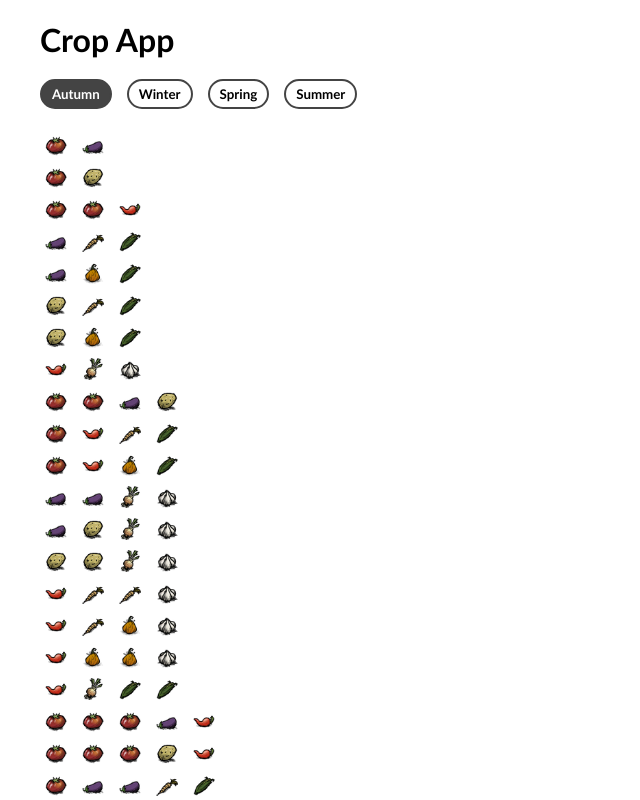
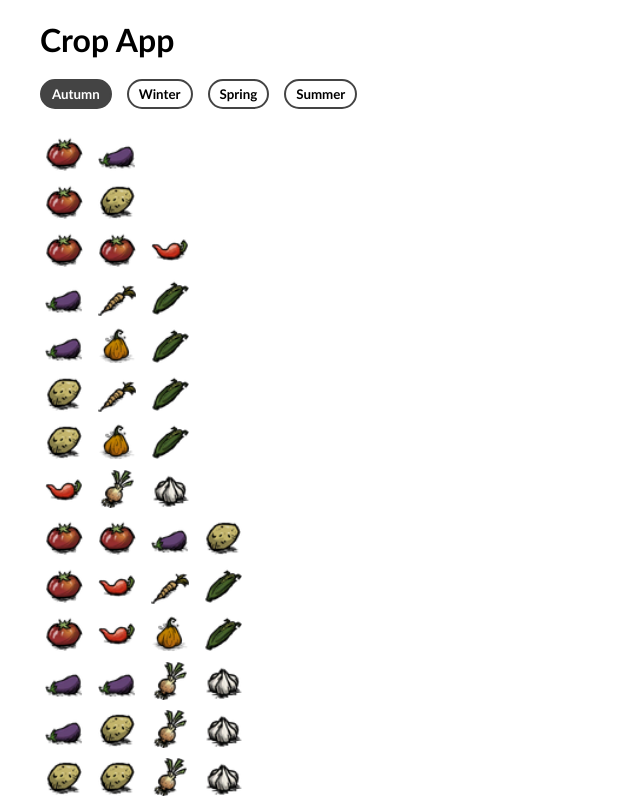
Before and after one commit to janlahse/crop-app, a Vue app: page / in a window 1280 px wide. Shown: the top 800 px of the page, without its empty margins (0-640 px from the left). Built offline with nearby package versions, Linux system fonts and the light colour scheme.

Commit message:
adjustet crop size

```diff
--- a/src/App.vue
+++ b/src/App.vue
@@ -31,9 +31,9 @@ function checkSeason(combo, season) {
 
 function gcd() {
   //source: https://stackoverflow.com/questions/39764637/gcd-of-more-than-2-numbers
-  var arr = Array.prototype.slice.call(arguments)
+  let arr = Array.prototype.slice.call(arguments)
   return arr.reduce(function (a, b) {
-    if (b == 0) {
+    if (b === 0) {
       return a
     }
     return gcd(b, a % b)
@@ -42,7 +42,7 @@ function gcd() {
 
 function reduceCombo(combo) {
   let comboHelper = {}
-  combo.forEach((crop) => {
+  combo.forEach((crop) => { // auslagern
     if (Object.keys(comboHelper).includes(crop.name)) comboHelper[crop.name] += 1
     else comboHelper[crop.name] = 1
   })
--- a/src/components/FarmingPlot.vue
+++ b/src/components/FarmingPlot.vue
@@ -15,7 +15,7 @@ defineProps(['combo'])
 }
 
 img {
-  width: 32px;
+  width: 48px;
   padding: 5px;
 }
 </style>
```
Also changed, not shown: 1 other file (tests, documents, lock files or other folders).
